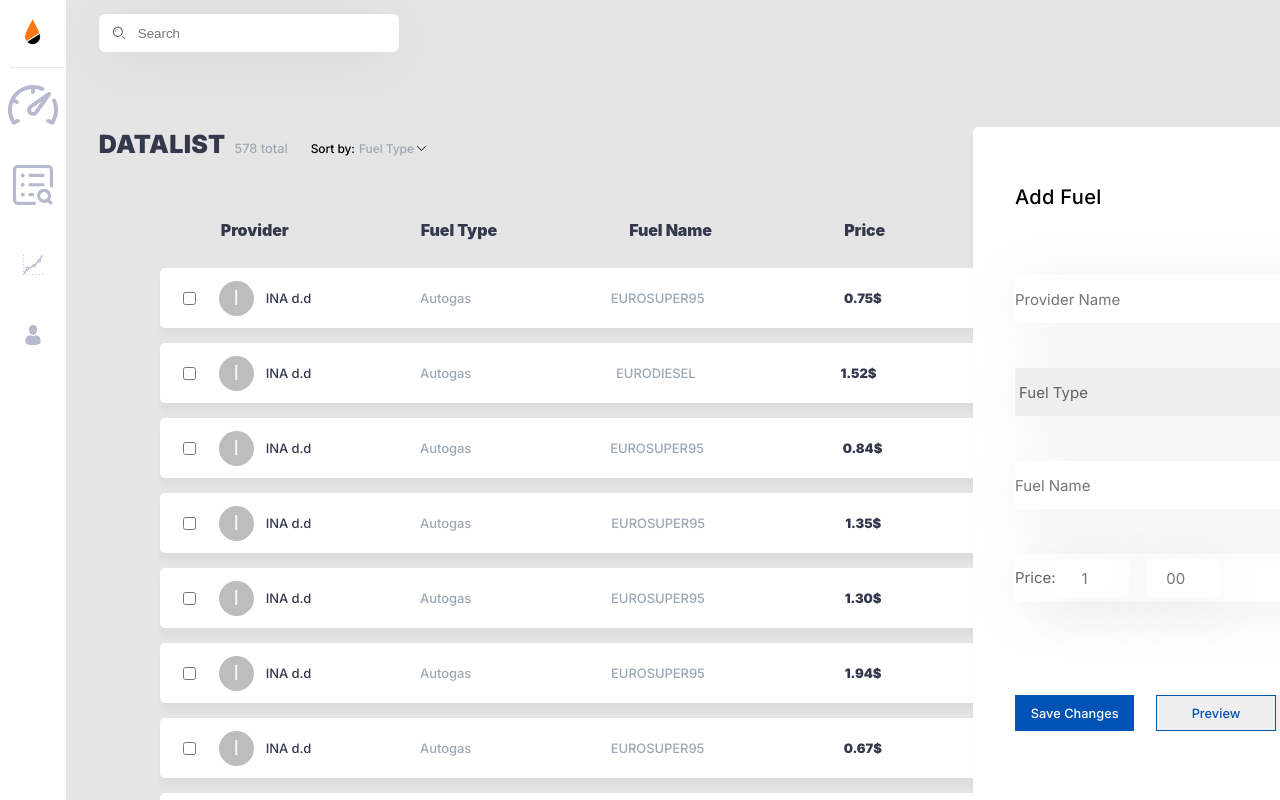
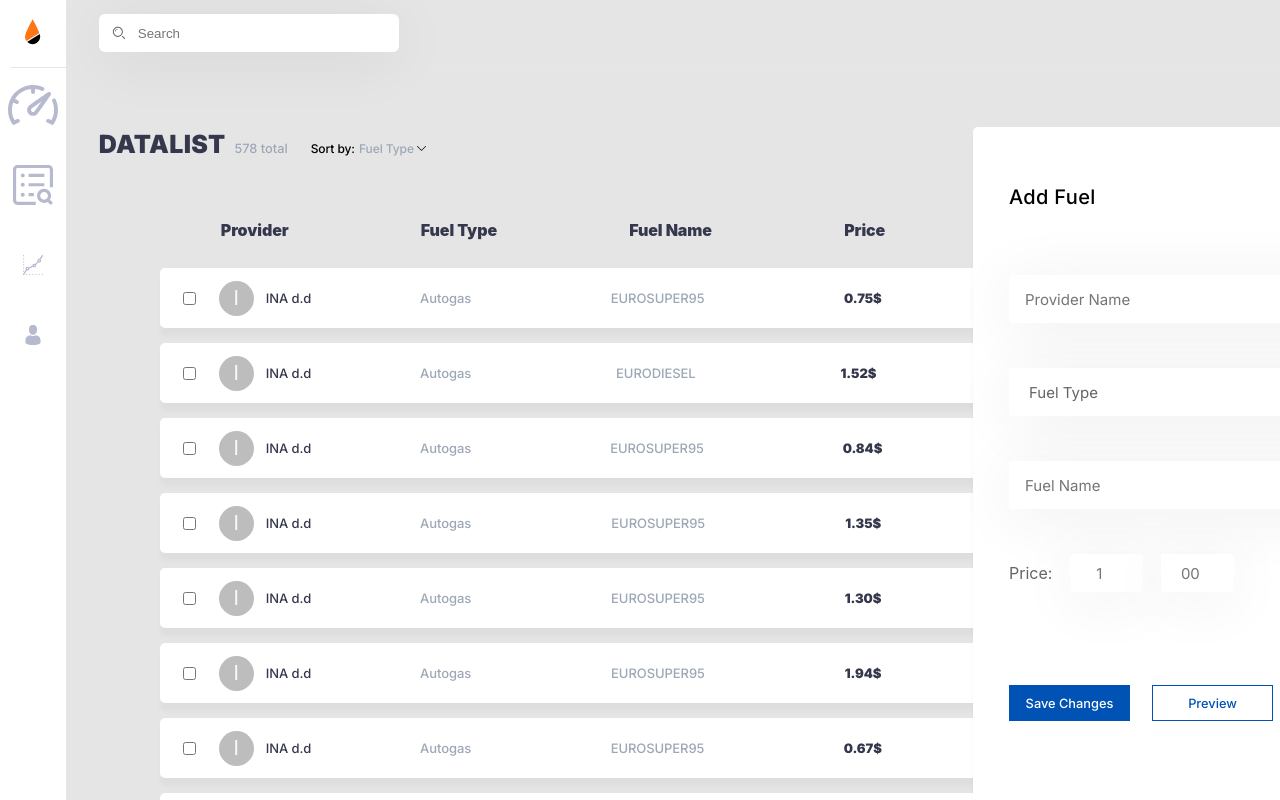
Before and after one commit to RajherAlen/SYOAK-ReactJs, a React (Create React App) app: page /search in a window 1280 px wide. Both pictures are taken after a click on the button "Add Fuel". Shown: the top 800 px of the page. Built offline with nearby package versions, Linux system fonts and the light colour scheme.

Commit message:
popravio background price input

```diff
--- a/src/pages/CRUDlist/CRUDtop.js
+++ b/src/pages/CRUDlist/CRUDtop.js
@@ -48,7 +48,7 @@ const CRUDtop = () => {
             placeholder="Fuel Name"
             className="addFuel__input"
           />
-          <div className="addFuel__price addFuel__input">
+          <div className="addFuel__price">
             <p>Price: </p>
 
             <input
@@ -56,14 +56,15 @@ const CRUDtop = () => {
               placeholder="1"
               min="0"
               max="100"
-              className="addFuel__input addFuel__input-number"
+              className="addFuel__number"
             />
+
             <input
               type="number"
               placeholder="00"
               min="0"
               max="100"
-              className="addFuel__input addFuel__input-number"
+              className="addFuel__number"
             />
           </div>
           <div className="addFuell__btn">
--- a/src/pages/CRUDlist/_crudList.scss
+++ b/src/pages/CRUDlist/_crudList.scss
@@ -77,7 +77,7 @@
         background-color: $white;
         display: flex;
         flex-direction: column;
-        padding: 58px 45px 224px 42px;
+        padding: 58px 45px 224px 36px;
         display: none;
         .text {
           &--title {
@@ -86,31 +86,29 @@
             margin-bottom: 66px;
           }
         }
+
         .addFuel__input {
-          font-family: $primaryFont;
-          font-weight: normal;
-          font-size: 15px;
-          line-height: 20px;
+          @include addFuelInput();
           width: 386px;
           height: 48px;
-          border: 0;
-          outline-width: 0;
+          margin-bottom: 45px;
+          padding-left: 16px;
+        }
+        .addFuel__price {
+          position: relative;
+          display: flex;
+          align-items: center;
+          margin-bottom: 93px;
           color: rgba(48, 48, 49, 0.75);
-          margin-bottom: 45px;
-          box-shadow: 0px 7px 64px rgba(0, 0, 0, 0.07);
-          border-radius: 3px;
-          &-number {
+
+          .addFuel__number {
+            @include addFuelInput();
             width: 73px;
             height: 38px;
             margin-bottom: 0;
-            margin-right: 18px;
+            margin-left: 18px;
             text-align: center;
           }
-        }
-        .addFuel__price {
-          display: flex;
-          align-items: center;
-          margin-bottom: 93px;
         }
         .addFuell__btn {
           display: flex;
@@ -135,6 +133,8 @@
             &-outline {
               color: $btnPrimary;
               border: 1px solid $btnPrimary;
+              background-color: $white;
+
               &:hover {
                 border: none;
                 color: $white;
@@ -142,6 +142,7 @@
               }
             }
             &-red {
+              background-color: $white;
               border: none;
               color: $textRed;
             }
--- a/src/styles/style.css
+++ b/src/styles/style.css
@@ -1150,7 +1150,7 @@ header .header__right .header__avatar {
   -webkit-box-direction: normal;
       -ms-flex-direction: column;
           flex-direction: column;
-  padding: 58px 45px 224px 42px;
+  padding: 58px 45px 224px 36px;
   display: none;
 }
 
@@ -1163,29 +1163,24 @@ header .header__right .header__avatar {
 
 .crud .crud__top .crud__top-right .addFuel .addFuel__input {
   font-family: "Inter";
+  background-color: #ffffff;
   font-weight: normal;
   font-size: 15px;
   line-height: 20px;
-  width: 386px;
-  height: 48px;
   border: 0;
   outline-width: 0;
   color: rgba(48, 48, 49, 0.75);
-  margin-bottom: 45px;
   -webkit-box-shadow: 0px 7px 64px rgba(0, 0, 0, 0.07);
           box-shadow: 0px 7px 64px rgba(0, 0, 0, 0.07);
   border-radius: 3px;
-}
-
-.crud .crud__top .crud__top-right .addFuel .addFuel__input-number {
-  width: 73px;
-  height: 38px;
-  margin-bottom: 0;
-  margin-right: 18px;
-  text-align: center;
+  width: 386px;
+  height: 48px;
+  margin-bottom: 45px;
+  padding-left: 16px;
 }
 
 .crud .crud__top .crud__top-right .addFuel .addFuel__price {
+  position: relative;
   display: -webkit-box;
   display: -ms-flexbox;
   display: flex;
@@ -1193,6 +1188,26 @@ header .header__right .header__avatar {
       -ms-flex-align: center;
           align-items: center;
   margin-bottom: 93px;
+  color: rgba(48, 48, 49, 0.75);
+}
+
+.crud .crud__top .crud__top-right .addFuel .addFuel__price .addFuel__number {
+  font-family: "Inter";
+  background-color: #ffffff;
+  font-weight: normal;
+  font-size: 15px;
+  line-height: 20px;
+  border: 0;
+  outline-width: 0;
+  color: rgba(48, 48, 49, 0.75);
+  -webkit-box-shadow: 0px 7px 64px rgba(0, 0, 0, 0.07);
+          box-shadow: 0px 7px 64px rgba(0, 0, 0, 0.07);
+  border-radius: 3px;
+  width: 73px;
+  height: 38px;
+  margin-bottom: 0;
+  margin-left: 18px;
+  text-align: center;
 }
 
 .crud .crud__top .crud__top-right .addFuel .addFuell__btn {
@@ -1230,6 +1245,7 @@ header .header__right .header__avatar {
 .crud .crud__top .crud__top-right .addFuel .addFuell__btn .btn-outline {
   color: #0052b4;
   border: 1px solid #0052b4;
+  background-color: #ffffff;
 }
 
 .crud .crud__top .crud__top-right .addFuel .addFuell__btn .btn-outline:hover {
@@ -1239,6 +1255,7 @@ header .header__right .header__avatar {
 }
 
 .crud .crud__top .crud__top-right .addFuel .addFuell__btn .btn-red {
+  background-color: #ffffff;
   border: none;
   color: #dd4545;
 }
```
Also changed, not shown: src/styles/_styles.scss (+13 -0 lines), 2 other files (tests, documents, lock files or other folders).
